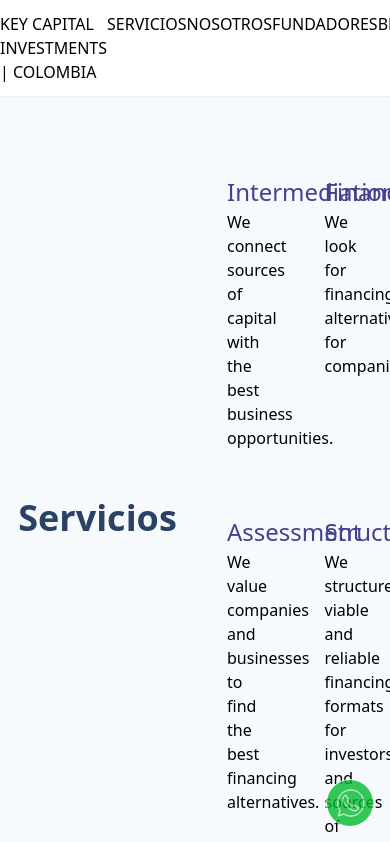
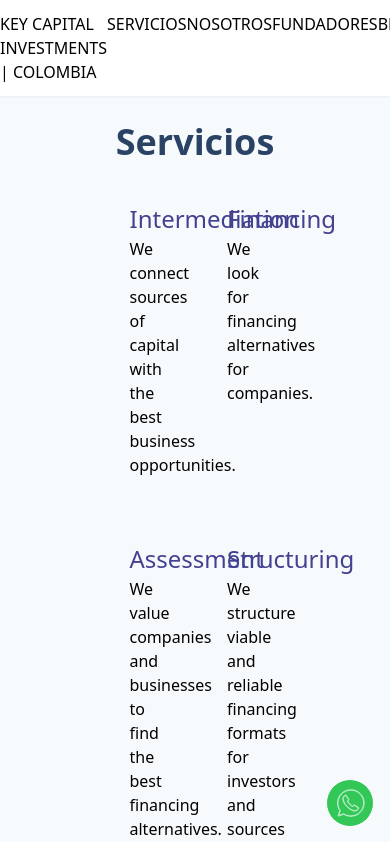
Before and after one commit to EstebanDalelR/keycapital, a Next.js app: page / in a window 390 px wide. Shown: the top 842 px of the page. Built offline with nearby package versions, Linux system fonts and the light colour scheme.

Commit message:
Fix mobile width

```diff
--- a/components/Layout.jsx
+++ b/components/Layout.jsx
@@ -3,7 +3,7 @@ import Image from "next/image"
 
 const Layout = ({ children }) => {
   return (
-    <div className="z-0">
+    <div className="z-0 h-full w-screen" style={{width: "100vw"}}>
       <Nav />
       {children}
       <a
--- a/components/Services.jsx
+++ b/components/Services.jsx
@@ -11,7 +11,7 @@ const Services = () =>
     id="servicios"
     className="w-full bg-gray-100 min-h-screen h-full flex items-stretch">
     <Container>
-      <div className="flex flex-wrap w-full justify-around items-center h-full">
+      <div className="flex flex-wrap w-full justify-around items-center h-full flex-col md:flex-row">
         <h2 className="w-1/2 text-4xl text-blue-900 font-bold text-center">Servicios</h2>
         <div className="flex flex-wrap w-1/2 justify-around">
           {services.map((service, index) =>
--- a/styles/index.css
+++ b/styles/index.css
@@ -2,6 +2,7 @@
 html,
 body {
   scroll-behavior: smooth;
+  width: 100%;
 }
 
 * {
```
